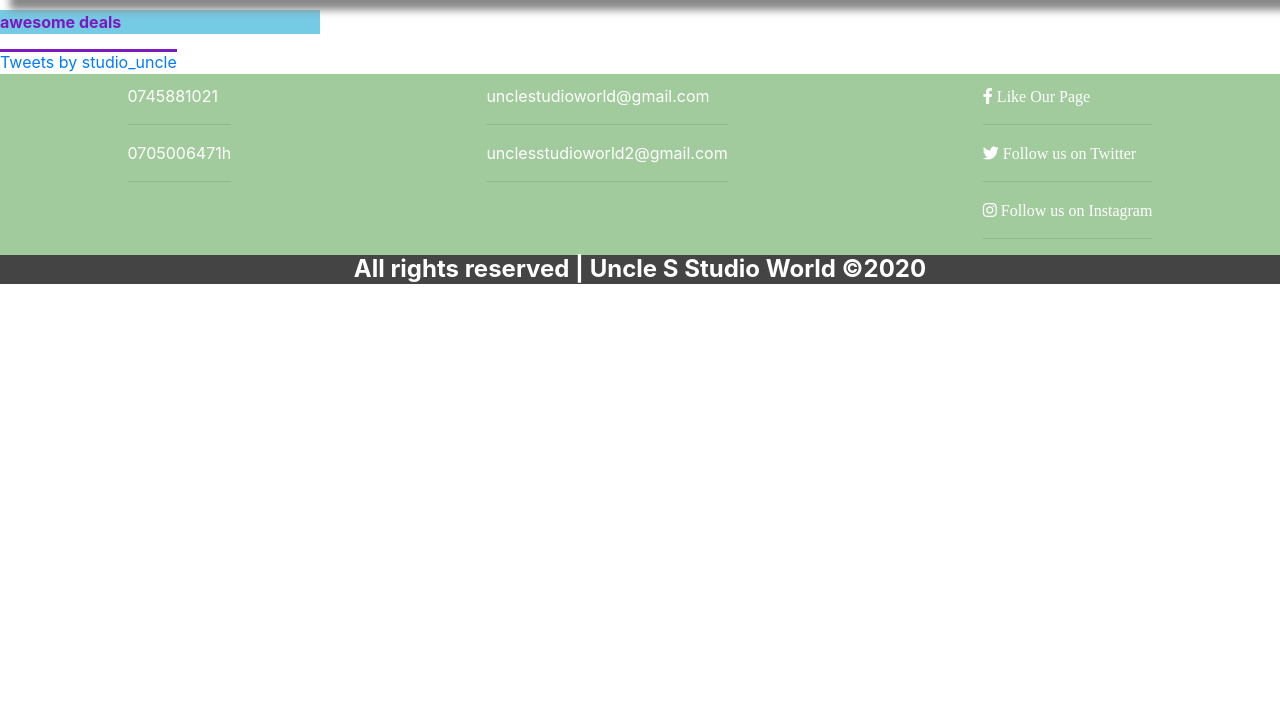
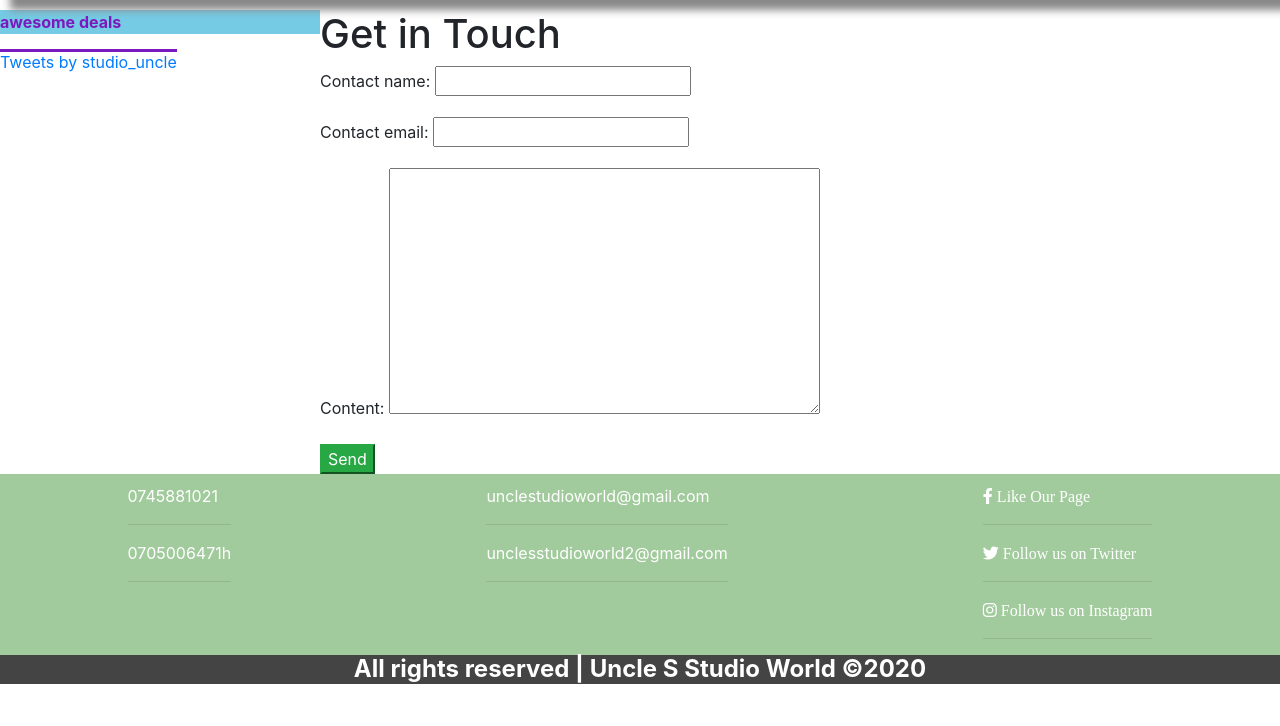
Before and after one commit to SamizzotheGeek/unclestudio, a Django app: page /contact in a window 1280 px wide. Shown: the part 74-800 px from the top of the page. Run offline with Django 3.2, Linux system fonts and the light colour scheme; some libraries are stand-ins or nearby versions.

Commit message:
making contact form

```diff
--- a/TEMPLATES/contact.html
+++ b/TEMPLATES/contact.html
@@ -1 +1,9 @@
 {% extends "base.html" %}
+{% block content %}
+<h1>Get in Touch</h1>
+<form role="form" action="" method="post">
+    {% csrf_token %}
+    {{ form.as_p }}
+    <button class="btn-success" type="submit">Send</button>
+</form>
+{% endblock %}
--- /dev/null
+++ b/home/forms.py
@@ -0,0 +1,15 @@
+from django import forms
+
+#contact form form
+class ContactForm(forms.Form):
+    contact_name = forms.CharField(required=True)
+    contact_email = forms.EmailField(required=True)
+    content = forms.CharField(
+        required=True,
+        widget=forms.Textarea)
+
+def __init__(self, *args, **kwargs):
+        super(ContactForm, self).__init__(*args, **kwargs)
+        self.fields['contact_name'].label = "Your name:"
+        self.fields['contact_email'].label = "Your email:"
+        self.fields['content'].label ="how can we help you?"
--- a/home/views.py
+++ b/home/views.py
@@ -1,4 +1,6 @@
+from django.core.mail import send_mail, BadHeaderError
 from django.shortcuts import render
+from .forms import ContactForm
 #from django.http import Http404
 # Create your views here.
 def index(request):
@@ -12,4 +14,18 @@ def index(request):
 
 def contact(request):
     name = "Contact Us"
-    return render(request, 'contact.html', {'page':name})
+    form_class = ContactForm
+    if request.method == 'GET':
+        form = ContactForm()
+    else:
+        form = ContactForm(request.POST)
+        if form.is_valid():
+            subject = form.cleaned_data['subject']
+            from_email = form.cleaned_data['from_email']
+            message = form.cleaned_data['message']
+            try:
+                send_mail(subject, message, from_email, ['admin@unclesstudioworld.com'])
+            except BadHeaderError:
+                return HttpResponse('Invalid header found.')
+            return redirect('success')
+    return render(request, 'contact.html', {'page':name, 'form':form})
```
Also changed, not shown: home/models.py (+0 -10 lines), unclestudio/settings.py (+7 -0 lines).
